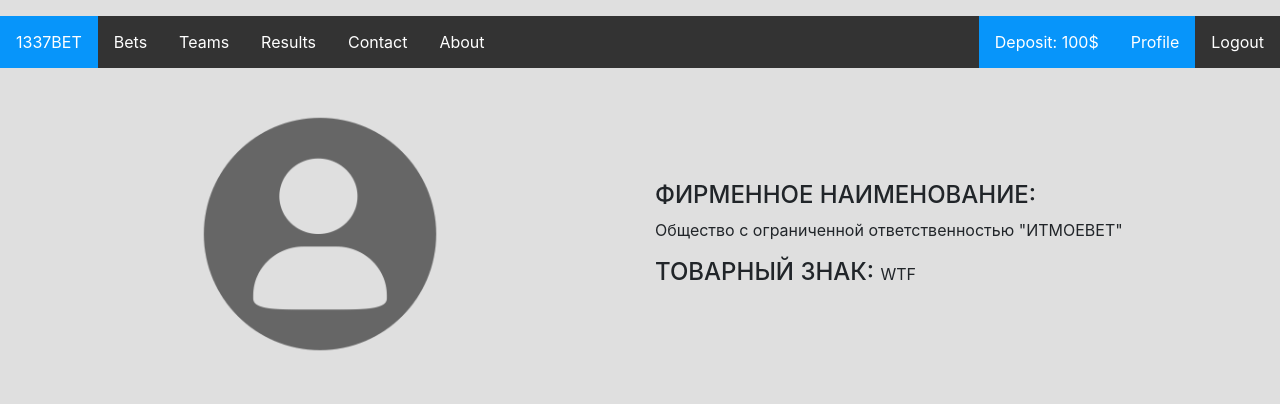
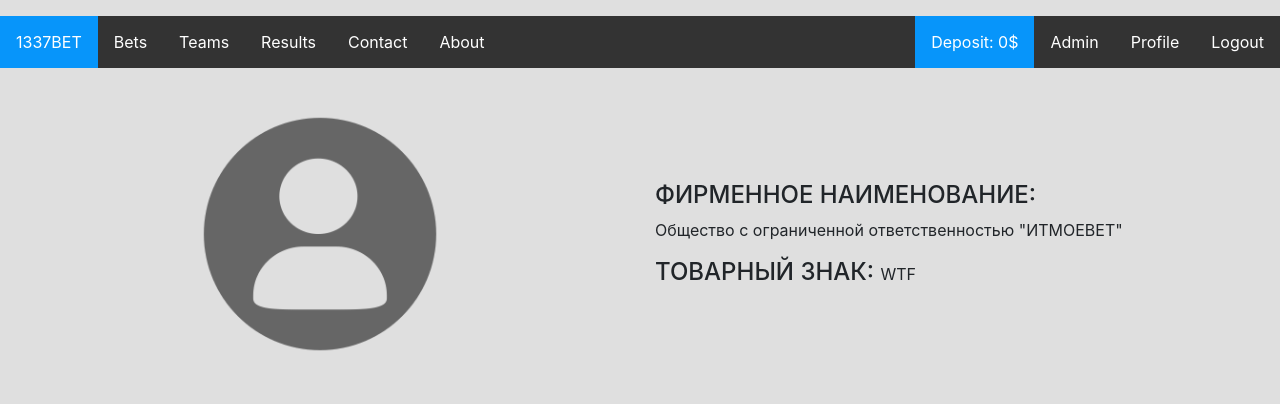
Before and after one commit to D00Movenok/TIMP-project, a Flask app: page /about in a window 1280 px wide. Shown: the top 404 px of the page. Run offline with Flask 2, Linux system fonts and the light colour scheme; the visitor is signed in with stand-in values (Sample User, id 1); data comes from the database, SQL or seed files in the repository; grey boxes labelled with a size stand in for pictures from a placeholder-image service; some libraries are stand-ins or nearby versions.

Commit message:
added link to admin pannel

```diff
--- a/routes.py
+++ b/routes.py
@@ -116,7 +116,7 @@ def register():
 @app.route('/admin', methods=['GET', 'POST'])
 @login_required
 @admin_required
-def admin_login():
+def admin():
     if request.method == 'POST':
         id = int(request.form.get('id'))
         if not id:
--- a/templates/base.html
+++ b/templates/base.html
@@ -22,8 +22,11 @@
         <li id="list"><a href="{{ url_for('about') }}">About</a></li>
         {% if current_user.is_authenticated %}
             <li id="list" style="float:right"><a href="{{ url_for('logout') }}">Logout</a></li>
-            <li id="list" style="float:right"><a id="nv" class="active" href="{{ url_for('profile') }}">Profile</a></li>
-            <li id="list" style="float:right"><a id="nv" class="active">Deposit: 100$</a></li>
+            <li id="list" style="float:right"><a href="{{ url_for('profile') }}">Profile</a></li>
+            {% if current_user.is_admin %}
+                <li id="list" style="float:right"><a href="{{ url_for('admin') }}">Admin</a></li>
+            {% endif %}
+            <li id="list" style="float:right"><a id="nv" class="active">Deposit: {{ current_user.money }}$</a></li>
         {% else %}
             <li id="list" style="float:right"><a href="{{ url_for('register') }}">Register</a></li>
             <li id="list" style="float:right"><a id="nv" class="active" href="{{ url_for('login') }}">Login</a></li>
```
